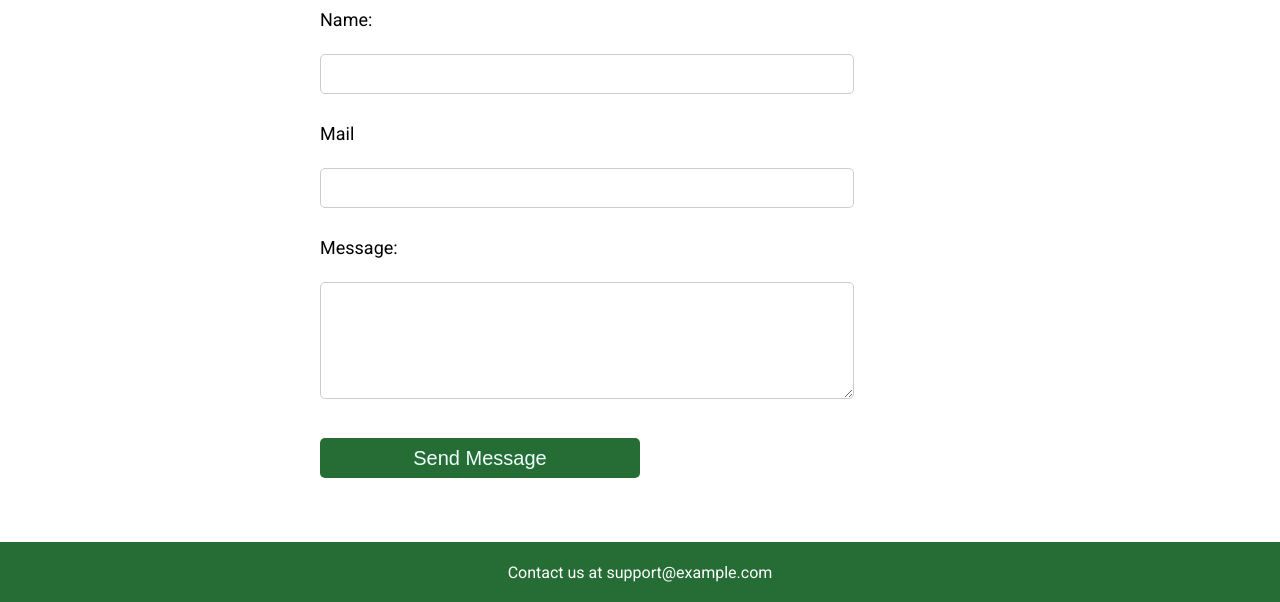
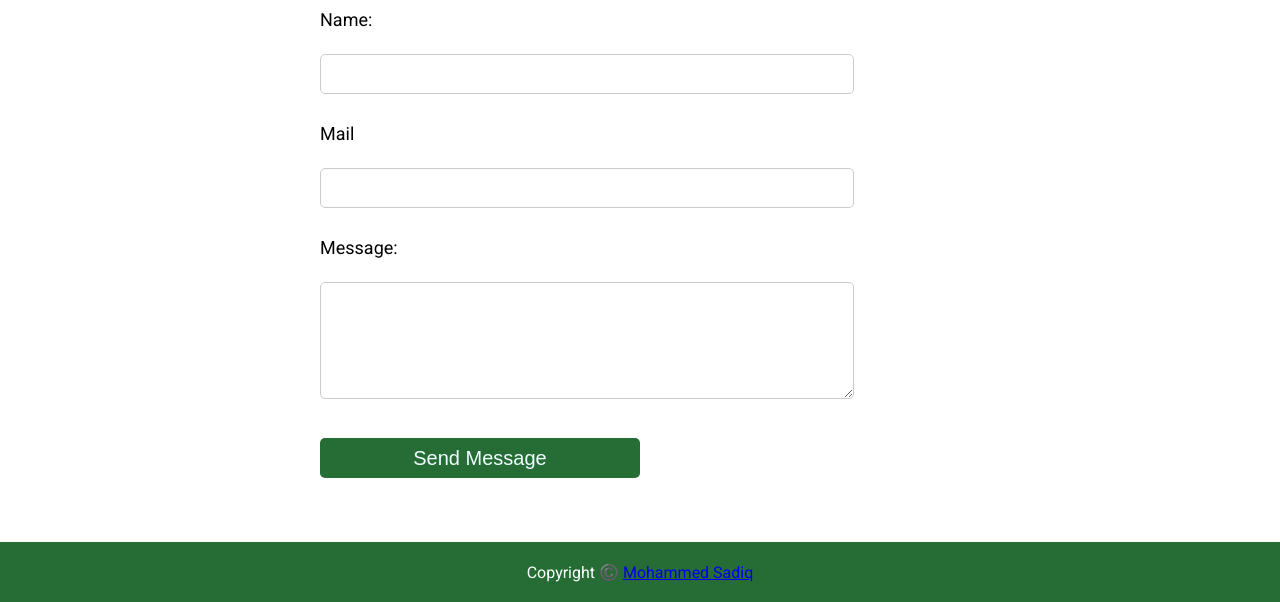
Before and after one commit to 4TechSadiq/CGPA-CALC, a Flask app: page /contact in a window 1280 px wide. Shown: the part 327-929 px from the top of the page. Run offline with Flask 3, Linux system fonts and the light colour scheme.

Commit message:
Update contact.html

```diff
--- a/templates/contact.html
+++ b/templates/contact.html
@@ -35,6 +35,8 @@
             </form>
         </div>
     </div>
-    <footer>Contact us at support@example.com</footer>
+    <footer><p>Copyright ©️
+            <a href="https://github.com/S4DIQ84">Mohammed Sadiq</a>
+        </p></footer>
 </body>
 </html>
```
